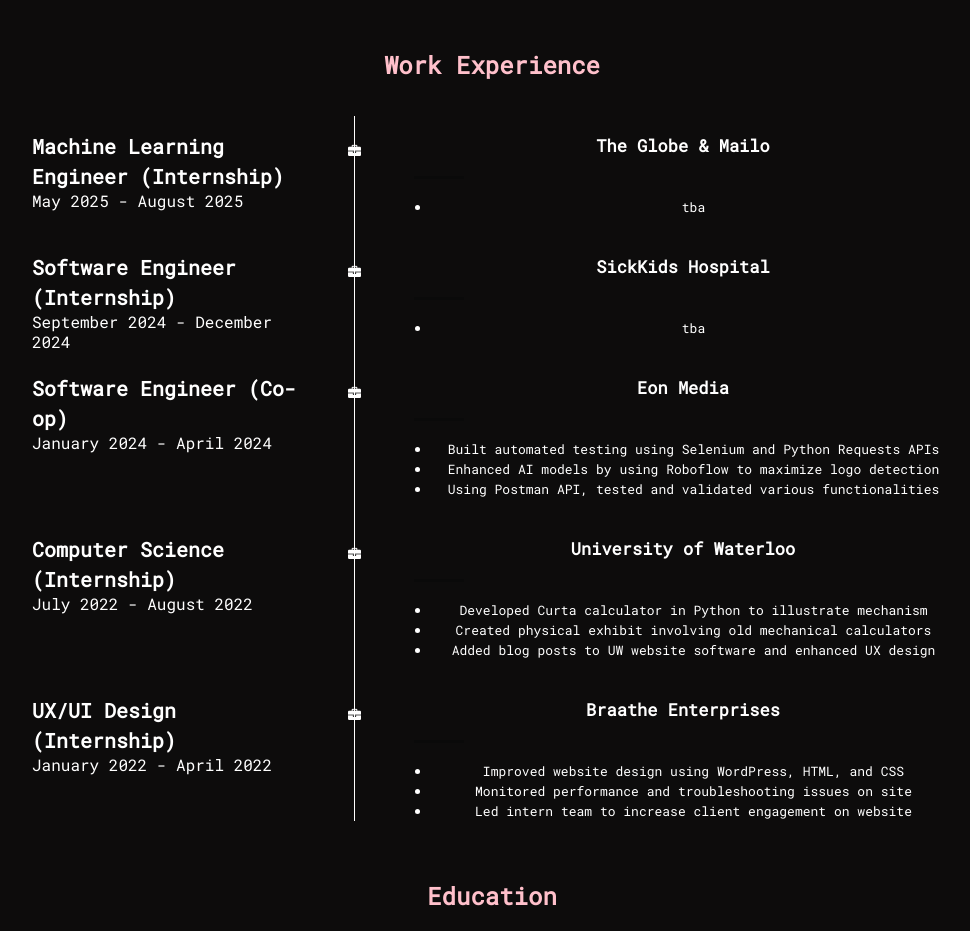
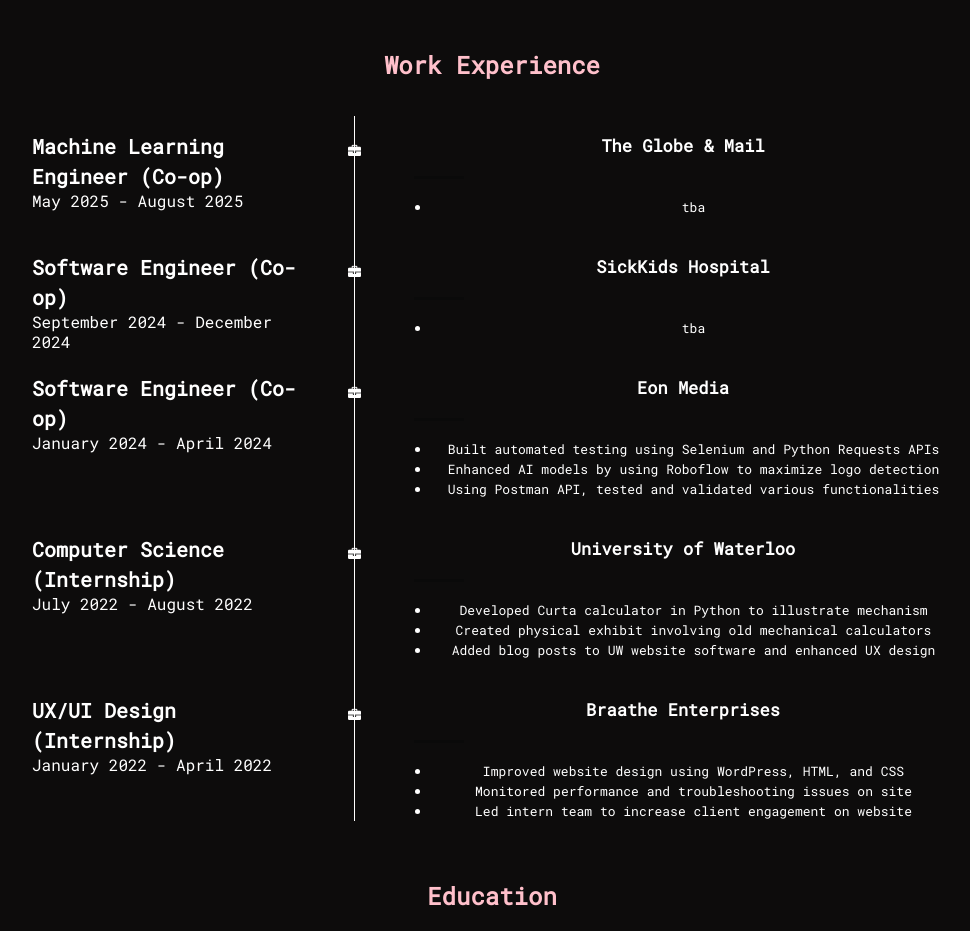
Before and after one commit to thesarahkhan/thesarahkhan.github.io, a website: page index.html in a window 1280 px wide. Shown: the part 2200-3131 px from the top of the page, without its empty margins (148-1118 px from the left). Drawn offline with Linux system fonts and the light colour scheme; files whose address does not match are found by name.

Commit message:
Update index.html

```diff
--- a/index.html
+++ b/index.html
@@ -203,12 +203,12 @@
 	   				</div>
 
 	   				<div class="timeline-header">
-	   					<h3> Machine Learning Engineer (Internship)</h3>
+	   					<h3> Machine Learning Engineer (Co-op)</h3>
 	   					<p>May 2025 - August 2025 </p>
 	   				</div>
 
 	   				<div class="timeline-content">
-						<h4>The Globe & Mailo</h4>
+						<h4>The Globe & Mail</h4>
 						<ul>
 						  <li>tba</li>
 						</ul>
@@ -225,7 +225,7 @@
 	   				</div>
 
 	   				<div class="timeline-header">
-	   					<h3>Software Engineer (Internship)</h3>
+	   					<h3>Software Engineer (Co-op)</h3>
 	   					<p>September 2024 - December 2024 </p>
 	   				</div>
 
```
